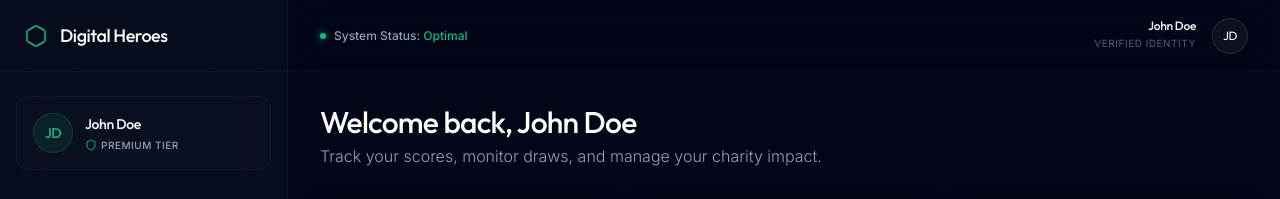
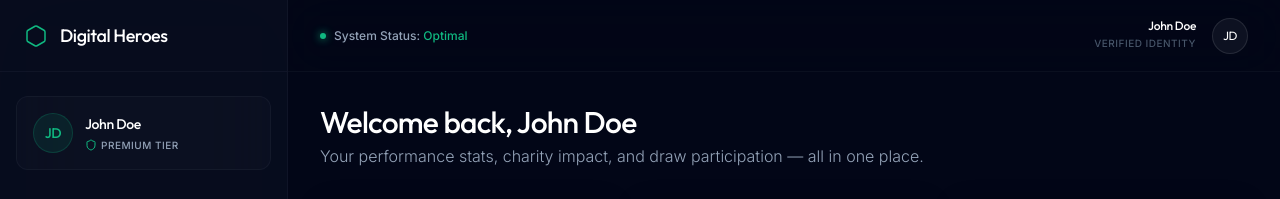
Before and after one commit to ayushshukla1807/digital-heroes, a Next.js app: page /dashboard in a window 1280 px wide. Shown: the top 199 px of the page. Built offline with nearby package versions, Linux system fonts and the light colour scheme.

Commit message:
copy: final dashboard subtitle polish before submission

```diff
--- a/src/app/dashboard/page.tsx
+++ b/src/app/dashboard/page.tsx
@@ -13,7 +13,7 @@ export default function DashboardPage() {
     <div className="space-y-8">
       <div>
         <h1 className="text-3xl font-display font-medium tracking-tight text-white">Welcome back, {user.name}</h1>
-        <p className="text-[var(--color-text-secondary)] mt-1 font-light">Track your scores, monitor draws, and manage your charity impact.</p>
+        <p className="text-[var(--color-text-secondary)] mt-1 font-light">Your performance stats, charity impact, and draw participation — all in one place.</p>
       </div>
 
       <div className="grid grid-cols-1 md:grid-cols-3 gap-6">
```
